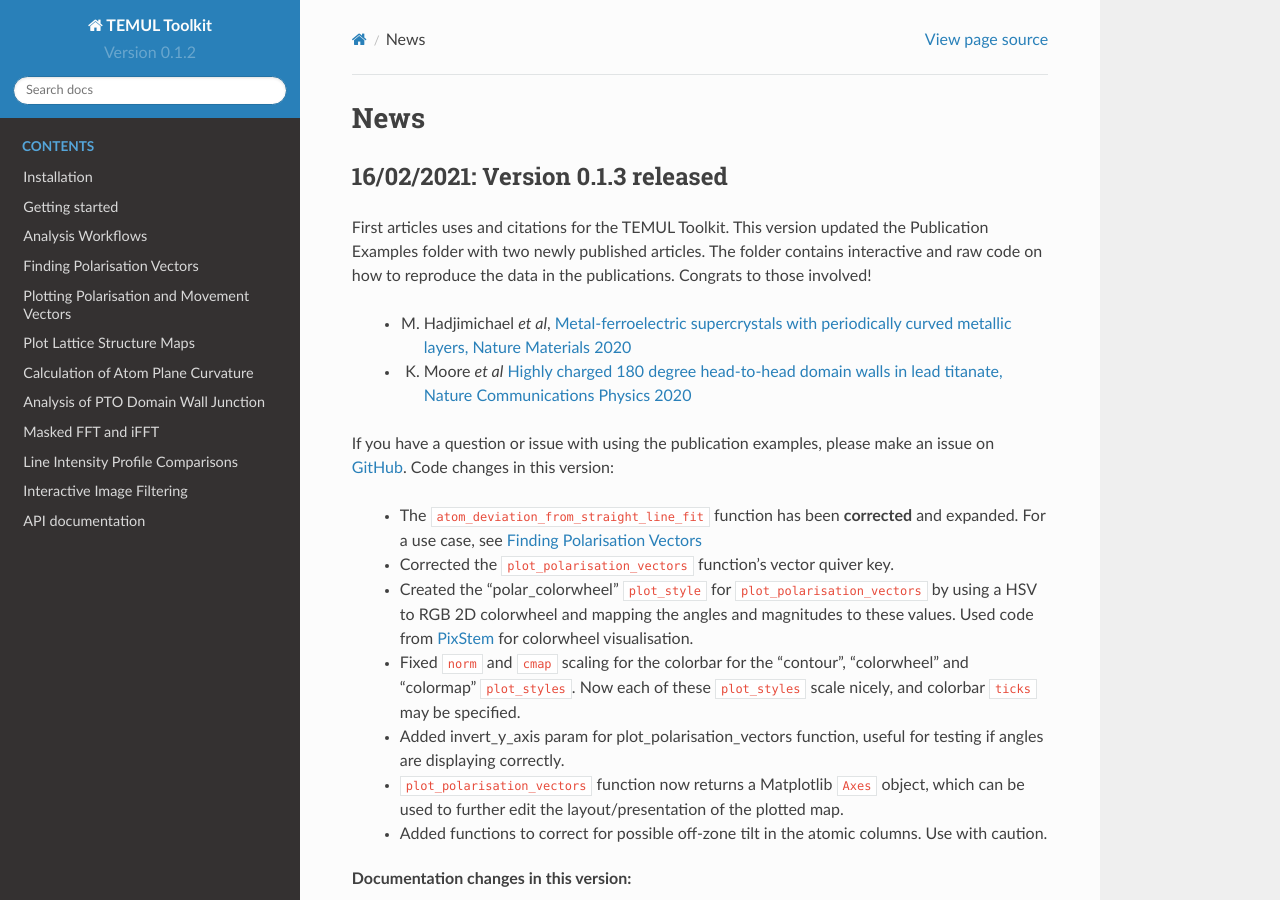
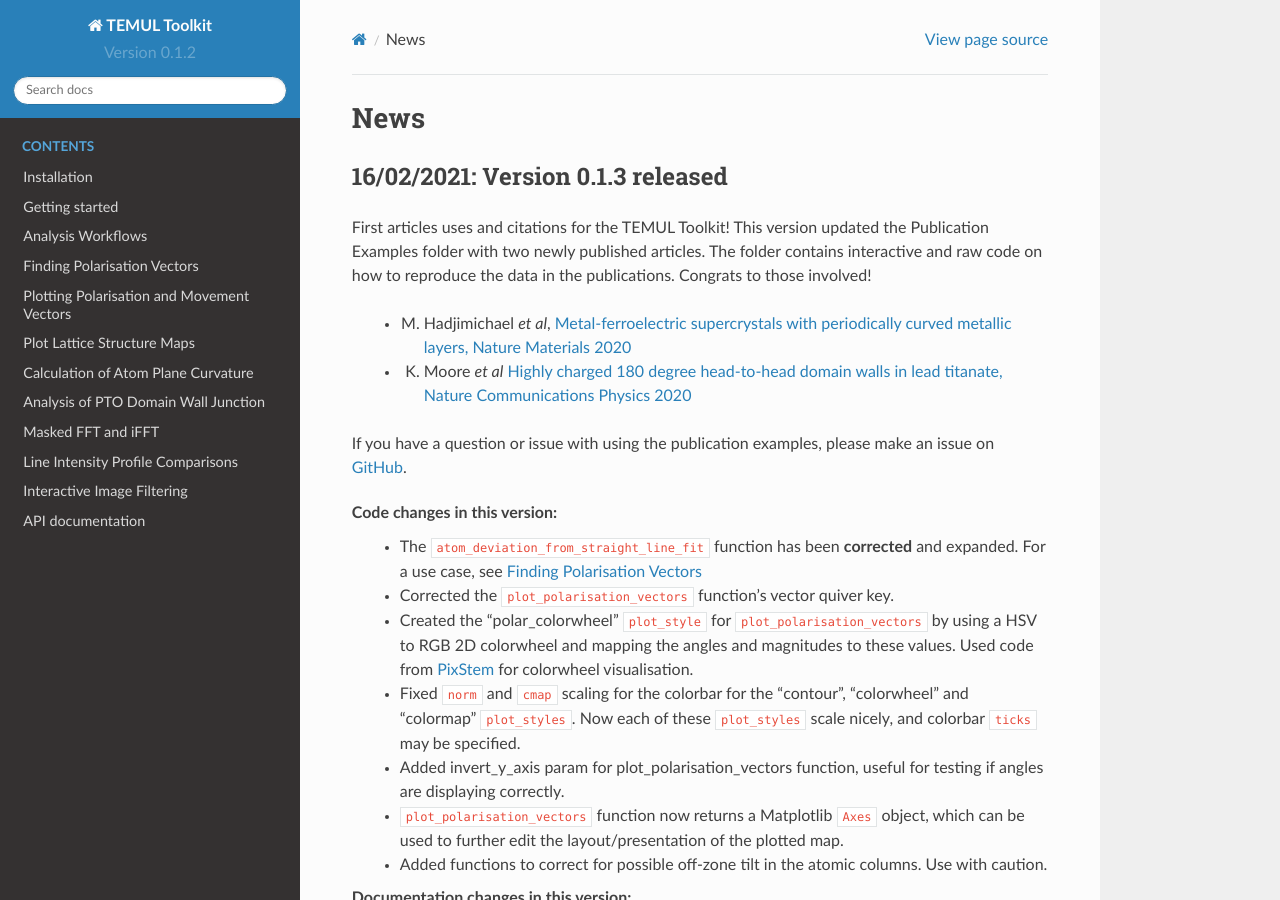
Before and after one commit to PinkShnack/TEMUL, a Sphinx documentation site: the page built from doc/news.rst, in a window 1280 px wide and 900 px high. Built offline with Sphinx 7.4.7 and the Read the Docs theme 2.0.0, drawn with Linux system fonts in a browser that asks for light colours; formulas are drawn with MathJax 3.

Commit message:
small news webpage changes

```diff
--- a/doc/news.rst
+++ b/doc/news.rst
@@ -12,7 +12,7 @@ News
 16/02/2021: Version 0.1.3 released
 ~~~~~~~~~~~~~~~~~~~~~~~~~~~~~~~~~~
 
-First articles uses and citations for the TEMUL Toolkit.
+First articles uses and citations for the TEMUL Toolkit!
 This version updated the Publication Examples folder with two newly published
 articles. The folder contains interactive and raw code on how to reproduce the
 data in the publications. Congrats to those involved!
@@ -20,6 +20,7 @@ data in the publications. Congrats to those involved!
     * K. Moore *et al* `Highly charged 180 degree head-to-head domain walls in lead titanate, Nature Communications Physics 2020 <https://www.nature.com/articles/s42005-020-00488-x>`_
 If you have a question or issue with using the publication examples, please make
 an issue on `GitHub <https://github.com/PinkShnack/TEMUL/issues>`_.
+
 Code changes in this version:
     * The :python:`atom_deviation_from_straight_line_fit` function has been **corrected** and expanded. For a use case, see :ref:`Finding Polarisation Vectors <polarisation_vectors_tutorial>`
     * Corrected the :python:`plot_polarisation_vectors` function's vector quiver key.
@@ -28,6 +29,7 @@ Code changes in this version:
     * Added invert_y_axis param for plot_polarisation_vectors function, useful for testing if angles are displaying correctly.
     * :python:`plot_polarisation_vectors` function now returns a Matplotlib :python:`Axes` object, which can be used to further edit the layout/presentation of the plotted map.
     * Added functions to correct for possible off-zone tilt in the atomic columns. Use with caution.
+
 Documentation changes in this version:
     * Added documentation for :ref:`how to find the polarisation vectors <polarisation_vectors_tutorial>`.
     * Added "code_tutorials" ipynb (interactive Jupyter Notebook) examples. See the `GitHub repository <https://github.com/PinkShnack/TEMUL>`_ for downloads.
```
